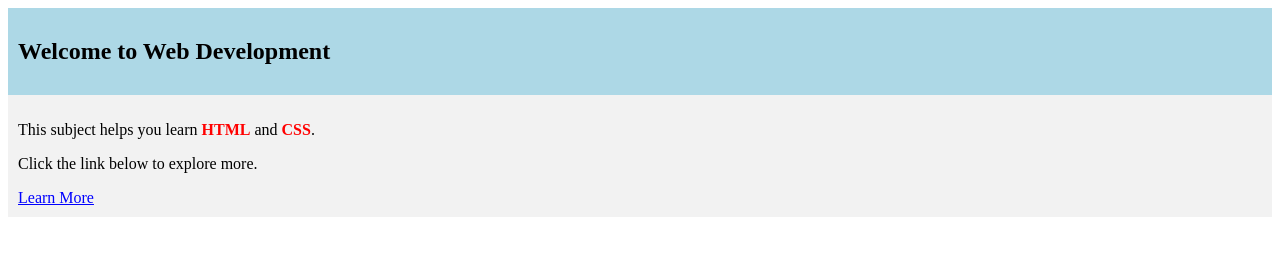
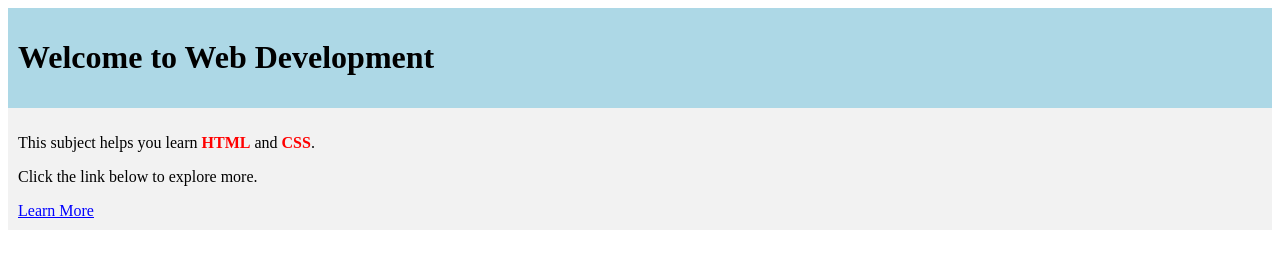
Before and after one commit to yusufcerezo-kinulang/q4, a plain HTML site: page index.html in a window 1280 px wide. Drawn offline with Linux system fonts and the light colour scheme.

Commit message:
Update index.html

```diff
--- a/index.html
+++ b/index.html
@@ -7,7 +7,7 @@
 <body>
 
     <div id="header">
-        <h2 style="center">Welcome to Web Development</h2>
+        <h1 style="center">Welcome to Web Development</h1>
     </div>
 
     <div class="content">
```
